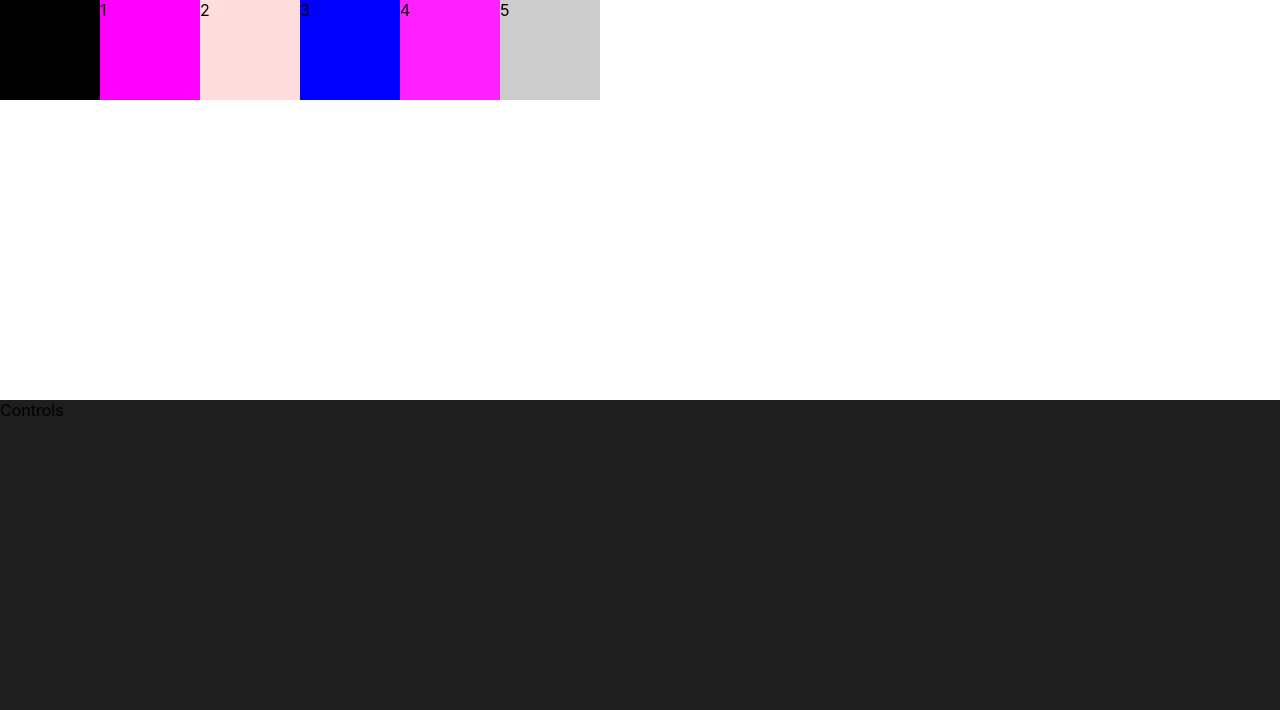
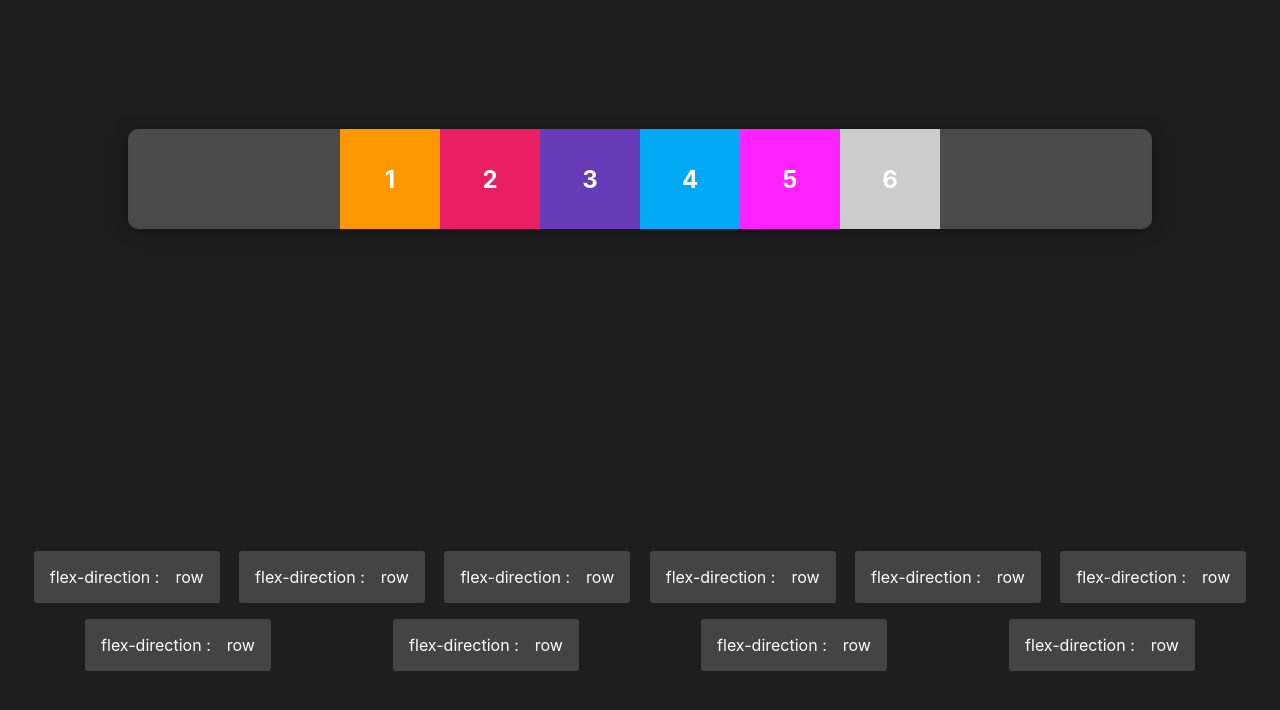
Before and after one commit to Ak-ram/Flexbox-Tool, a React (Create React App) app: page / in a window 1280 px wide. Shown: the top 710 px of the page. Built offline with nearby package versions, Linux system fonts and the light colour scheme; the HTML template or start-up script is replaced by a standard one.

Commit message:
ADD: controls elements & make some reponsivity

```diff
--- a/src/App.scss
+++ b/src/App.scss
@@ -2,6 +2,19 @@
   display: flex;
   flex-direction: column;
   background: #1e1e1e;
-  height: 100vh;
-  width: 100vw;
+  padding: 2rem;
+  // background: url("https://img.freepik.com/free-vector/planets-outer-space-with-satellites-meteors-illustration_33099-2352.jpg?size=626&ext=jpg&uid=R34442073&ga=GA1.2.1132456566.1659668491");
+  background-repeat: no-repeat;
+  background-size: cover;
+  align-items: center;
+  justify-content: space-around;
+  gap: 8rem;
+  min-height: 100vh;
+  max-width: 100vw;
 }
+.hide{
+  height: 0 !important;
+  overflow: hidden !important;
+  padding: 0 .6rem !important;
+  transition: height .3s !important;
+}
--- a/src/components/box/box.sass
+++ b/src/components/box/box.sass
@@ -1,4 +1,9 @@
 .box
-    background: red
     width: 100px
     height: 100px
+    display: flex
+    align-items: center
+    justify-content: center
+    font-size: 1.5rem
+    color: #fff
+    font-weight: bold
--- a/src/components/controls/controls.jsx
+++ b/src/components/controls/controls.jsx
@@ -1,6 +1,23 @@
+import Select from '../select/select';
 import './controls.sass';
-const Controls = ()=>{
-    return('Controls')
+const Controls = () => {
+    const flexDirections = ['row', 'column', 'row-reverse', 'column-reverse']
+    return (
+        <section className="controls">
+
+            <Select name="flex-direction" options={flexDirections} />
+            <Select name="flex-direction" options={flexDirections} />
+            <Select name="flex-direction" options={flexDirections} />
+            <Select name="flex-direction" options={flexDirections} />
+            <Select name="flex-direction" options={flexDirections} />
+            <Select name="flex-direction" options={flexDirections} />
+            <Select name="flex-direction" options={flexDirections} />
+            <Select name="flex-direction" options={flexDirections} />
+            <Select name="flex-direction" options={flexDirections} />
+            <Select name="flex-direction" options={flexDirections} />
+
+        </section>
+    )
 }
 
 export default Controls;
--- a/src/components/controls/controls.sass
+++ b/src/components/controls/controls.sass
@@ -0,0 +1,7 @@
+.controls
+    width: 100%
+    display: flex
+    justify-content: space-around
+    align-items: center
+    flex-wrap: wrap
+    gap: 1rem
--- a/src/components/screen/screen.jsx
+++ b/src/components/screen/screen.jsx
@@ -1,11 +1,11 @@
 import Box from '../box/box';
 import './screen.sass';
 const Screen = ()=>{
-    const colors = ["#000","#f0f","#fdd","#00f","#f2f","#ccc"]
+    const colors = ["#ff9800","#e91e63","#673ab7","#03a9f4","#f2f","#ccc"]
     return(
         <section className="screen">
             {
-                colors.map((color,index)=> <Box color={color} index={index}/>)
+                colors.map((color,index)=> <Box key={color} color={color} index={index+1}/>)
             }
         </section>
     )
--- a/src/components/screen/screen.sass
+++ b/src/components/screen/screen.sass
@@ -1,4 +1,9 @@
 .screen
     display: flex
-    flex-basis: 50%
-    background: white
+    align-items: center
+    justify-content: center
+    background: rgb(157 157 157 / 35%)
+    backdrop-filter: blur(3px)
+    width: 80vw
+    border-radius: 10px
+    box-shadow: 0 .1rem 1rem #121212
--- /dev/null
+++ b/src/components/select/select.jsx
@@ -0,0 +1,24 @@
+import { useRef } from 'react';
+import { useState } from 'react'
+import './select.sass'
+const Select = ({ name, options }) => {
+    const [isClicked, setClicked] = useState(false);
+    const openOptionsList = ()=>{
+        let options= document.querySelectorAll('.secondary-options');
+        for(let i=0; i<options.length;i++)
+            options[i].classList.add('hide')
+        setClicked(!isClicked)
+    }
+    return (
+        <div className='select'>
+            <div className='name'>{name} :</div>
+            <div className='options'>
+                <div className='default-option' onClick={openOptionsList}>row</div>
+                <div className={`${isClicked ? 'secondary-options' : 'secondary-options hide'}`}>
+                    {options?.map(option => <div key={option} className="option"><span className="checkbox"></span><span className='_option'>{option}</span></div>)}
+                </div>
+            </div>
+        </div>
+    )
+}
+export default Select
--- /dev/null
+++ b/src/components/select/select.sass
@@ -0,0 +1,43 @@
+.select
+    display: flex
+    align-items: flex-start
+    justify-content: center
+    background: #444444
+    border-radius: .2rem
+    padding: 1rem
+    gap: 1rem
+    position: relative
+    .name
+        color: #fff
+    .options
+        gap: 1rem
+        display: flex
+        flex-direction: column
+        align-items: center
+        justify-content: center
+        cursor: pointer
+        .default-option
+            min-width: 100%
+            color: #fff
+        .secondary-options
+            position: absolute
+            width: max-content
+            bottom: 100%
+            left: 50%
+            transform: translate(-50%, -0%)
+            display: flex
+            background: #f9f9f9
+            padding: 0.6rem
+            flex-direction: column
+            border-radius: 0.2rem
+            height: 100px
+            transition: all .3s
+            overflow: clip // to prevent text overlapping
+            .option
+                display: flex
+                gap: .4rem
+                .checkbox
+                    background: red
+                    border-radius: 100%
+                    width: 20px
+                    height: 20px
--- a/src/index.css
+++ b/src/index.css
@@ -6,7 +6,9 @@ body {
   -webkit-font-smoothing: antialiased;
   -moz-osx-font-smoothing: grayscale;
 }
-
+*,::before,::after{
+  box-sizing: border-box;
+}
 code {
   font-family: source-code-pro, Menlo, Monaco, Consolas, 'Courier New',
     monospace;
```
